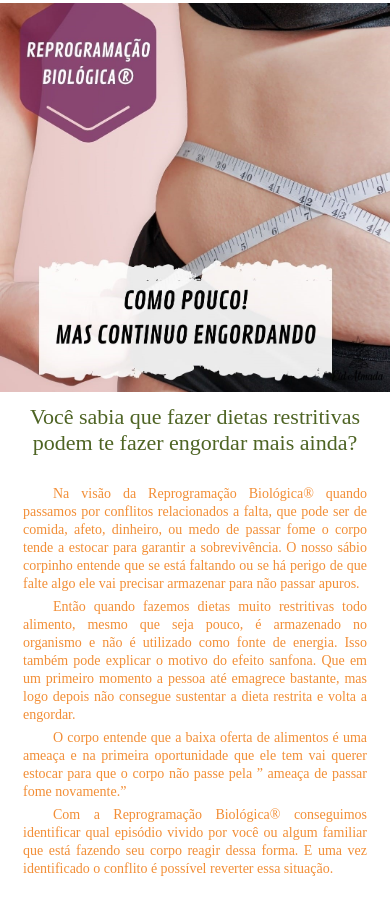
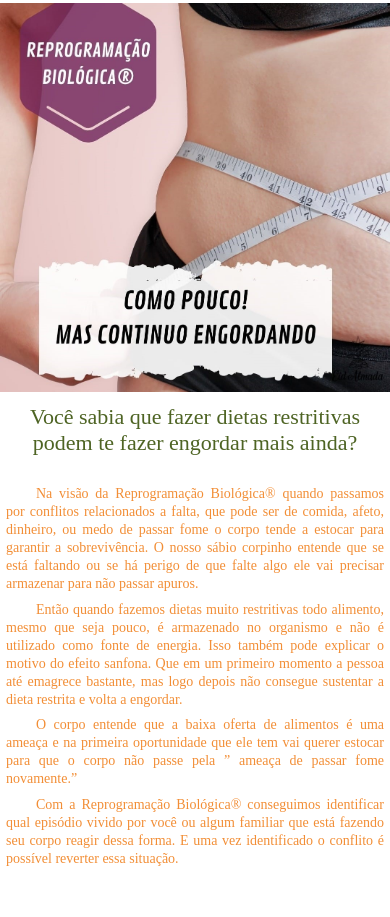
Before and after one commit to ViniciusSan13/eidalmada, a plain HTML site: page publicacoes.html in a window 390 px wide. Shown: the part 148-1065 px from the top of the page. Drawn offline with Linux system fonts and the light colour scheme; files whose address does not match are found by name.

Commit message:
Update style.css

```diff
--- a/css/style.css
+++ b/css/style.css
@@ -270,7 +270,7 @@ h1{
     text-align: justify;
     align-content: space-around;
     margin: 3px 3px;
-    margin-bottom: 5px;
+    margin-bottom: 2%;
     text-indent: 30px;
   }
 
@@ -281,8 +281,7 @@ h1{
     line-height: 26px;
     text-align: center;
     align-content: space-around;
-    margin-right: 20px;
-    margin-left: 20px;
+    margin: 3px 3px;
     margin-top: 2%;
   }
 
```
